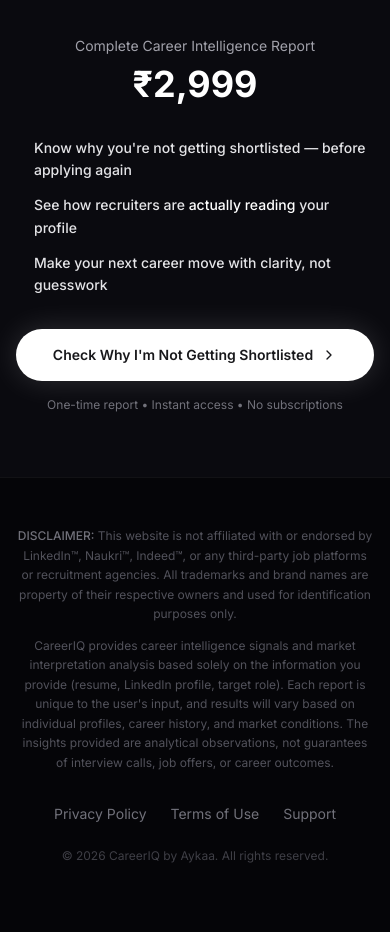
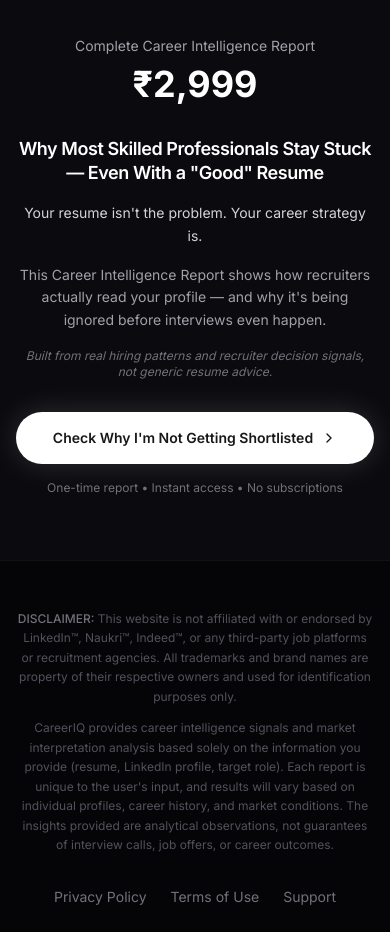
Before and after one commit to Aykaa-akki/Career-IQ-Prod, a React (Create React App) app in the folder frontend/: page / in a window 390 px wide. Shown: the part 6500-7432 px from the top of the page. Built offline with nearby package versions, Linux system fonts and the light colour scheme; no server answers.

Commit message:
auto-commit for 3122d887-71c6-444a-b8e8-fc32feef0e2f

```diff
--- a/frontend/src/pages/LandingPage.jsx
+++ b/frontend/src/pages/LandingPage.jsx
@@ -1582,26 +1582,20 @@ export default function LandingPage() {
             transition={{ duration: 0.5, delay: 0.15 }}
             className="mb-8 md:mb-10"
           >
-            <ul className="space-y-3 md:space-y-4 max-w-md mx-auto">
-              <li className="flex items-start gap-3">
-                <span className="w-1.5 h-1.5 rounded-full bg-primary mt-2 flex-shrink-0"></span>
-                <span className="text-zinc-200 text-sm md:text-[15px] font-medium leading-relaxed">
-                  Know why you&apos;re not getting shortlisted — before applying again
-                </span>
-              </li>
-              <li className="flex items-start gap-3">
-                <span className="w-1.5 h-1.5 rounded-full bg-primary mt-2 flex-shrink-0"></span>
-                <span className="text-zinc-200 text-sm md:text-[15px] font-medium leading-relaxed">
-                  See how recruiters are <em className="not-italic text-white">actually reading</em> your profile
-                </span>
-              </li>
-              <li className="flex items-start gap-3">
-                <span className="w-1.5 h-1.5 rounded-full bg-primary mt-2 flex-shrink-0"></span>
-                <span className="text-zinc-200 text-sm md:text-[15px] font-medium leading-relaxed">
-                  Make your next career move with clarity, not guesswork
-                </span>
-              </li>
-            </ul>
+            <div className="max-w-lg mx-auto text-center space-y-4">
+              <h3 className="text-lg sm:text-xl font-semibold text-white leading-snug">
+                Why Most Skilled Professionals Stay Stuck — Even With a &quot;Good&quot; Resume
+              </h3>
+              <p className="text-zinc-300 text-sm sm:text-base leading-relaxed">
+                Your resume isn&apos;t the problem. Your career strategy is.
+              </p>
+              <p className="text-zinc-400 text-sm leading-relaxed">
+                This Career Intelligence Report shows how recruiters actually read your profile — and why it&apos;s being ignored before interviews even happen.
+              </p>
+              <p className="text-zinc-500 text-xs sm:text-sm italic">
+                Built from real hiring patterns and recruiter decision signals, not generic resume advice.
+              </p>
+            </div>
           </motion.div>
 
           {/* 5. Primary CTA - Single, decisive */}
```
